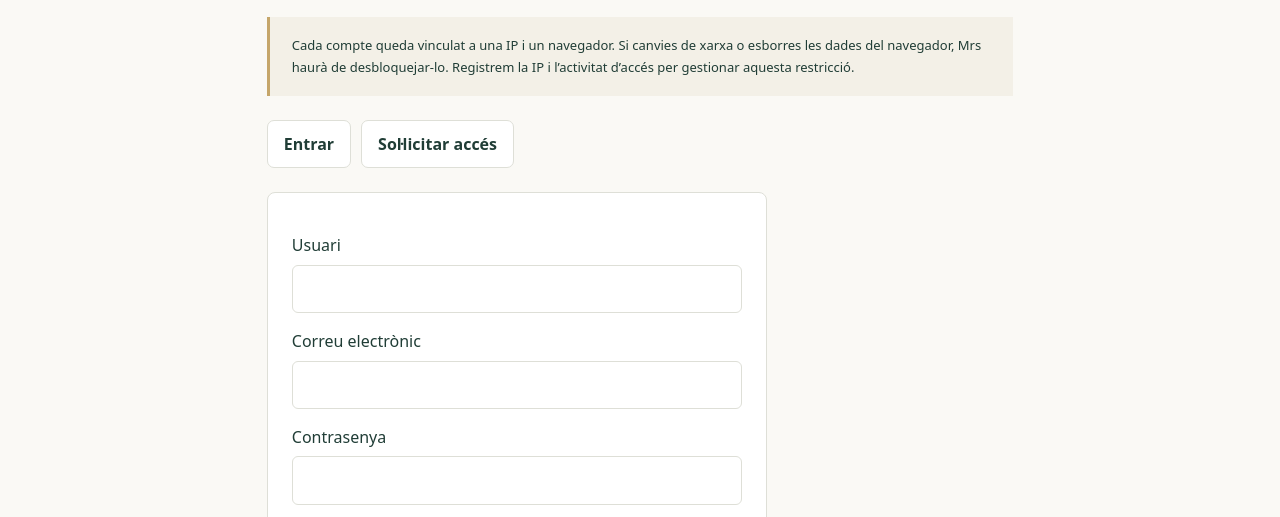
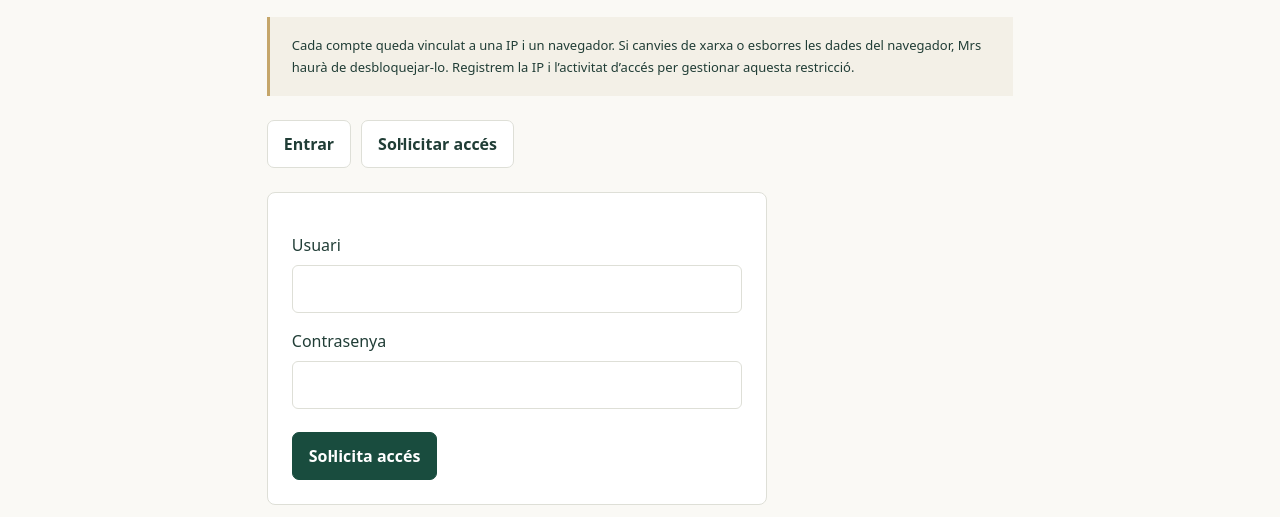
Before and after one commit to MarcRomeroSimo/opo, a plain HTML site: page acces.html in a window 1280 px wide. Both pictures are taken after a click on the button "Sol·licitar accés". Shown: the part 279-796 px from the top of the page. Drawn offline with Linux system fonts and the light colour scheme.

Commit message:
Elimina el correu del registre i del panell d’usuaris

```diff
--- a/acces.html
+++ b/acces.html
@@ -1,3 +1,3 @@
 <!doctype html>
-<html lang="ca"><head><meta charset="utf-8"><meta name="viewport" content="width=device-width, initial-scale=1"><meta name="theme-color" content="#173f36"><meta name="description" content="Temari d'estudi del Parlament de Catalunya: fonts oficials i tests justificats."><title>Quadern · Parlament C1</title><link rel="stylesheet" href="styles.css"><link rel="stylesheet" href="auth.css?v=20261030-approval2"><script defer src="auth-config.js"></script><script defer src="auth.js?v=20261030-approval2"></script><script defer src="secure-app.js"></script></head>
+<html lang="ca"><head><meta charset="utf-8"><meta name="viewport" content="width=device-width, initial-scale=1"><meta name="theme-color" content="#173f36"><meta name="description" content="Temari d'estudi del Parlament de Catalunya: fonts oficials i tests justificats."><title>Quadern · Parlament C1</title><link rel="stylesheet" href="styles.css"><link rel="stylesheet" href="auth.css?v=20261030-username3"><script defer src="auth-config.js"></script><script defer src="auth.js?v=20261030-username3"></script><script defer src="secure-app.js"></script></head>
 <body><a class="skip" href="#main">Salta al contingut</a><header class="top"><a class="brand" href="#"><span class="mark">P.</span><span>QUADERN <small>Parlament · C1</small></span></a><div class="top-actions"><span class="local-note">El teu progrés es desa al teu compte</span><button id="menu-toggle" aria-expanded="false" aria-controls="sidebar">Temari ☰</button></div></header><div class="shell"><aside id="sidebar"><label for="search">Cerca al temari</label><div class="searchbox"><span aria-hidden="true">⌕</span><input id="search" type="search" placeholder="Tema, concepte o article…" autocomplete="off"></div><nav id="nav" aria-label="Temari"></nav><div class="aside-foot"><a href="#fonts">Fonts i criteris d'estudi ↗</a><button id="export-progress">Desa el meu progrés</button><label class="import-label" for="import-progress">Recupera un progrés desat</label><input id="import-progress" type="file" accept="application/json" hidden></div></aside><main id="main" tabindex="-1"><p role="status">Carregant el quadern…</p></main></div><div id="toast" role="status" aria-live="polite"></div><footer>Quadern personal d’estudi · No és una publicació del Parlament. <a href="#fonts">Fonts, versions i llicències</a></footer></body></html>
--- a/auth.js
+++ b/auth.js
@@ -24,11 +24,11 @@ window.QuadernAuth=(()=>{
  }
  function shell(message=''){
   document.querySelector('#sidebar').hidden=true;document.querySelector('.local-note').textContent='Accés amb aprovació de Mrs';
-  document.querySelector('#main').innerHTML=`<p class="eyebrow">Accés restringit</p><h1>El teu espai d’estudi.</h1><p>Entra amb el compte aprovat per Mrs.</p><div class="notice">Cada compte queda vinculat a una IP i un navegador. Si canvies de xarxa o esborres les dades del navegador, Mrs haurà de desbloquejar-lo. Registrem la IP i l’activitat d’accés per gestionar aquesta restricció.</div><div class="button-row"><button id="login-tab">Entrar</button><button id="signup-tab">Sol·licitar accés</button></div><form id="access-form" class="test-card" style="max-width:500px"><label>Usuari<input name="username" autocomplete="username" required pattern="[A-Za-z0-9_]{3,32}" maxlength="32"></label><label id="email-field" hidden>Correu electrònic<input name="email" type="email" autocomplete="email"></label><label>Contrasenya<input name="password" type="password" autocomplete="current-password" required maxlength="128"></label><p id="access-message" role="status">${esc(message)}</p><button class="primary" type="submit">Entrar</button></form>`;
+  document.querySelector('#main').innerHTML=`<p class="eyebrow">Accés restringit</p><h1>El teu espai d’estudi.</h1><p>Entra amb el compte aprovat per Mrs.</p><div class="notice">Cada compte queda vinculat a una IP i un navegador. Si canvies de xarxa o esborres les dades del navegador, Mrs haurà de desbloquejar-lo. Registrem la IP i l’activitat d’accés per gestionar aquesta restricció.</div><div class="button-row"><button id="login-tab">Entrar</button><button id="signup-tab">Sol·licitar accés</button></div><form id="access-form" class="test-card" style="max-width:500px"><label>Usuari<input name="username" autocomplete="username" required pattern="[A-Za-z0-9_]{3,32}" maxlength="32"></label><label>Contrasenya<input name="password" type="password" autocomplete="current-password" required maxlength="128"></label><p id="access-message" role="status">${esc(message)}</p><button class="primary" type="submit">Entrar</button></form>`;
   let signup=false;const form=document.querySelector('#access-form');
-  function tab(value){signup=value;document.querySelector('#email-field').hidden=!value;form.elements.email.required=value;form.elements.password.autocomplete=value?'new-password':'current-password';form.elements.password.minLength=value?12:1;form.querySelector('button[type=submit]').textContent=value?'Sol·licita accés':'Entrar';}
+  function tab(value){signup=value;form.elements.password.autocomplete=value?'new-password':'current-password';form.elements.password.minLength=value?12:1;form.querySelector('button[type=submit]').textContent=value?'Sol·licita accés':'Entrar';}
   document.querySelector('#signup-tab').onclick=()=>tab(true);document.querySelector('#login-tab').onclick=()=>tab(false);
-  form.onsubmit=async e=>{e.preventDefault();const button=form.querySelector('button[type=submit]');button.disabled=true;const msg=document.querySelector('#access-message');try{const d=await call(signup?'signup':'login',{username:form.elements.username.value,email:form.elements.email.value,password:form.elements.password.value});form.elements.password.value='';if(signup){tab(false);msg.textContent='Compte creat. Entra amb el teu usuari i contrasenya; si encara falta l’aprovació de Mrs, la pantalla d’espera comprovarà el canvi automàticament.';}else{store(d.session);location.reload();}}catch(e){msg.textContent=e.message;}finally{button.disabled=false;}};
+  form.onsubmit=async e=>{e.preventDefault();const button=form.querySelector('button[type=submit]');button.disabled=true;const msg=document.querySelector('#access-message');try{const d=await call(signup?'signup':'login',{username:form.elements.username.value,password:form.elements.password.value});form.elements.password.value='';if(signup){tab(false);msg.textContent='Compte creat. Entra amb el teu usuari i contrasenya; si encara falta l’aprovació de Mrs, la pantalla d’espera comprovarà el canvi automàticament.';}else{store(d.session);location.reload();}}catch(e){msg.textContent=e.message;}finally{button.disabled=false;}};
  }
  function controls(){
   const bar=document.createElement('div');bar.className='account-bar';bar.innerHTML=`<span>${esc(profile.username)}</span><span id="cloud-status" role="status">Progrés sincronitzat</span><button id="reset-tests">Reinicia tots els tests</button>${profile.role==='admin'?'<button id="admin-panel">Administració</button>':''}<button id="logout">Tanca la sessió</button>`;document.querySelector('.top').after(bar);
@@ -43,7 +43,7 @@ window.QuadernAuth=(()=>{
   const scroll=modal.scrollTop;modal.innerHTML='<p role="status">Carregant usuaris…</p>';if(!modal.open)modal.showModal();
   try{const d=await call('admin.users');
    if(expected&&!d.users.some(u=>u.id===expected.id&&u.status===expected.status))throw Error('El servidor no ha confirmat el canvi d’estat. Torna a provar-ho.');
-   modal.innerHTML=`<div class="section-head"><h2>Administració · Mrs</h2><button id="close-admin">Tanca</button></div><p>Els comptes amb «Accés aprovat» ja poden entrar amb el seu usuari i contrasenya. Desbloquejar elimina la vinculació: el següent accés aprovat registrarà de nou la IP i el navegador.</p><p id="admin-message" role="status" tabindex="-1">${esc(feedback)}</p>${d.users.map(u=>`<section class="test-card" style="margin:12px 0"><h3>${esc(u.username)} · ${esc(statusLabel[u.status]||u.status)}</h3><p>${esc(u.email)}<br>${u.last_seen?'Últim accés: '+esc(new Date(u.last_seen).toLocaleString('ca-ES'))+' · IP: '+esc(u.last_ip||'—'):'Encara no ha iniciat sessió amb accés aprovat.'}</p>${u.role!=='admin'?`<div class="button-row"><button data-action="status" data-id="${esc(u.id)}" data-status="approved" ${u.status==='approved'?'disabled':''}>${u.status==='approved'?'✓ Accés aprovat':'Aprova'}</button><button data-action="status" data-id="${esc(u.id)}" data-status="rejected" ${u.status==='rejected'?'disabled':''}>Rebutja</button><button data-action="status" data-id="${esc(u.id)}" data-status="disabled" ${u.status==='disabled'?'disabled':''}>Desactiva</button><button data-action="unbind" data-id="${esc(u.id)}">Desbloqueja IP/navegador</button><button data-action="reset" data-id="${esc(u.id)}">Reinicia el progrés</button></div>`:''}</section>`).join('')}<button id="load-access-log">Mostra els darrers accessos</button><pre id="access-log" style="white-space:pre-wrap"></pre>`;
+   modal.innerHTML=`<div class="section-head"><h2>Administració · Mrs</h2><button id="close-admin">Tanca</button></div><p>Els comptes amb «Accés aprovat» ja poden entrar amb el seu usuari i contrasenya. Desbloquejar elimina la vinculació: el següent accés aprovat registrarà de nou la IP i el navegador.</p><p id="admin-message" role="status" tabindex="-1">${esc(feedback)}</p>${d.users.map(u=>`<section class="test-card" style="margin:12px 0"><h3>${esc(u.username)} · ${esc(statusLabel[u.status]||u.status)}</h3><p>${u.last_seen?'Últim accés: '+esc(new Date(u.last_seen).toLocaleString('ca-ES'))+' · IP: '+esc(u.last_ip||'—'):'Encara no ha iniciat sessió amb accés aprovat.'}</p>${u.role!=='admin'?`<div class="button-row"><button data-action="status" data-id="${esc(u.id)}" data-status="approved" ${u.status==='approved'?'disabled':''}>${u.status==='approved'?'✓ Accés aprovat':'Aprova'}</button><button data-action="status" data-id="${esc(u.id)}" data-status="rejected" ${u.status==='rejected'?'disabled':''}>Rebutja</button><button data-action="status" data-id="${esc(u.id)}" data-status="disabled" ${u.status==='disabled'?'disabled':''}>Desactiva</button><button data-action="unbind" data-id="${esc(u.id)}">Desbloqueja IP/navegador</button><button data-action="reset" data-id="${esc(u.id)}">Reinicia el progrés</button></div>`:''}</section>`).join('')}<button id="load-access-log">Mostra els darrers accessos</button><pre id="access-log" style="white-space:pre-wrap"></pre>`;
    modal.scrollTop=scroll;if(feedback)modal.querySelector('#admin-message').focus();
    modal.querySelector('#close-admin').onclick=()=>modal.close();
    modal.querySelectorAll('[data-action]').forEach(b=>b.onclick=async()=>{
```
Also changed, not shown: index.html (+1 -1 lines).
